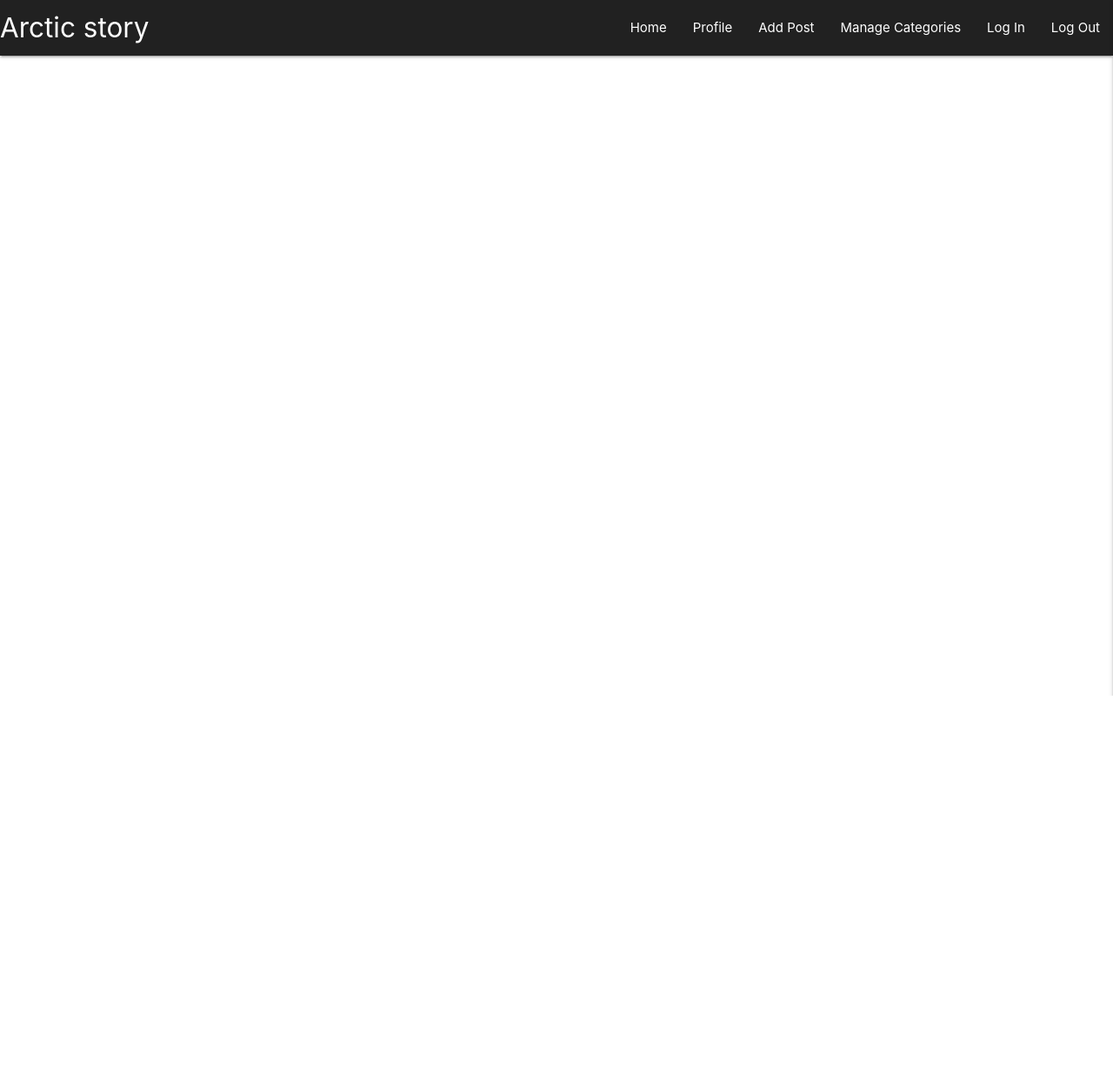
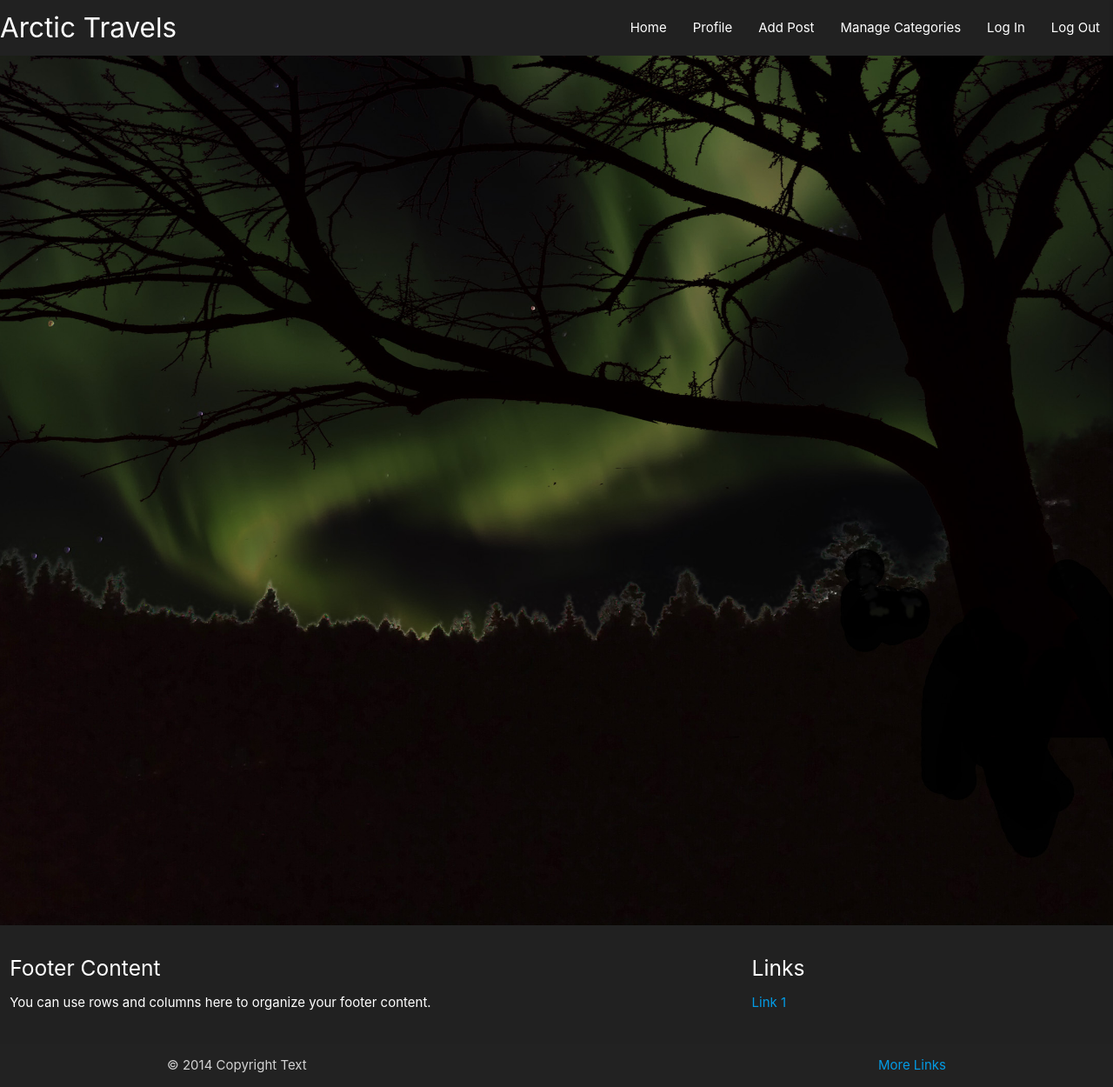
Before and after one commit to JakubKocerha/Travel-Post-MS3, a Flask app: page / in a window 1280 px wide. Shown: the whole page at 87% size. Before the commit the page ends 800 px from the top, so only its background shows below. Run offline with Flask 2, Linux system fonts and the light colour scheme; data that the repository does not hold is empty; some libraries are stand-ins or nearby versions.

Commit message:
Add Main background and Footer

```diff
--- a/static/css/style.css
+++ b/static/css/style.css
@@ -1,3 +1,12 @@
+main {
+        background-image: url("../images/background.jpg");
+        background-color: #000000;
+        min-height: 1000px;
+        background-position: top;
+        background-repeat: no-repeat;
+        background-size: cover;
+}
+
 .text-shadow {
     text-shadow: 1px 1px 1px rgba(255,255,255, 0.2)
 }
--- a/templates/base.html
+++ b/templates/base.html
@@ -21,7 +21,7 @@
         <!-- top navbar -->
 		<nav class="nav-extended grey darken-4 grey-darken-text text-darken-3">
 			<div class="nav-wrapper">
-				<a href="{{ url_for('get_posts') }}" class="brand-logo">Arctic story</a>
+				<a href="{{ url_for('get_posts') }}" class="brand-logo">Arctic Travels</a>
 				<a href="#" data-target="mobile-demo" class="sidenav-trigger right"><i class="fas fa-bars"></i></a>
 				<ul class="right hide-on-med-and-down">
 					<li><a href="{{ url_for('get_posts') }}">Home</a></li>
@@ -36,7 +36,7 @@
 
         <!-- mobile sidenav -->
 		<ul class="sidenav" id="mobile-demo">
-            <li><h4 class="center-align grey-darken-text text-darken-3">Arctic story</h4></li>
+            <li><h4 class="center-align grey-darken-text text-darken-3">Arctic Travels</h4></li>
             <li><a href="{{ url_for('get_posts') }}">Home</a></li>
             <li><a href="">Profile</a></li>
             <li><a href="">Add Post</a></li>
@@ -47,8 +47,35 @@
 
     </header>
 
+    <main>
+
     {% block content %}
+
     {% endblock %}
+
+    </main>
+    <footer class="page-footer grey darken-4">
+        <div>
+          <div class="row">
+            <div class="col l6 s12">
+              <h5 class="white-text">Footer Content</h5>
+              <p class="grey-darken-text text-darken-3">You can use rows and columns here to organize your footer content.</p>
+            </div>
+            <div class="col l4 offset-l2 s12">
+              <h5 class="white-text">Links</h5>
+              <ul>
+                <li><a class="grey-darken-text text-darken-3" href="#!">Link 1</a></li>
+              </ul>
+            </div>
+          </div>
+        </div>
+        <div class="footer-copyright">
+          <div class="container">
+          © 2014 Copyright Text
+          <a class="grey-darken-text text-darken-3 right" href="#!">More Links</a>
+          </div>
+        </div>
+      </footer>
 
     <script src="https://code.jquery.com/jquery-3.6.0.min.js" integrity="sha256-/xUj+3OJU5yExlq6GSYGSHk7tPXikynS7ogEvDej/m4=" crossorigin="anonymous"></script>
     <script src="https://cdnjs.cloudflare.com/ajax/libs/materialize/1.0.0/js/materialize.min.js"></script>
```
Also changed, not shown: static/images/background.jpg (added).
